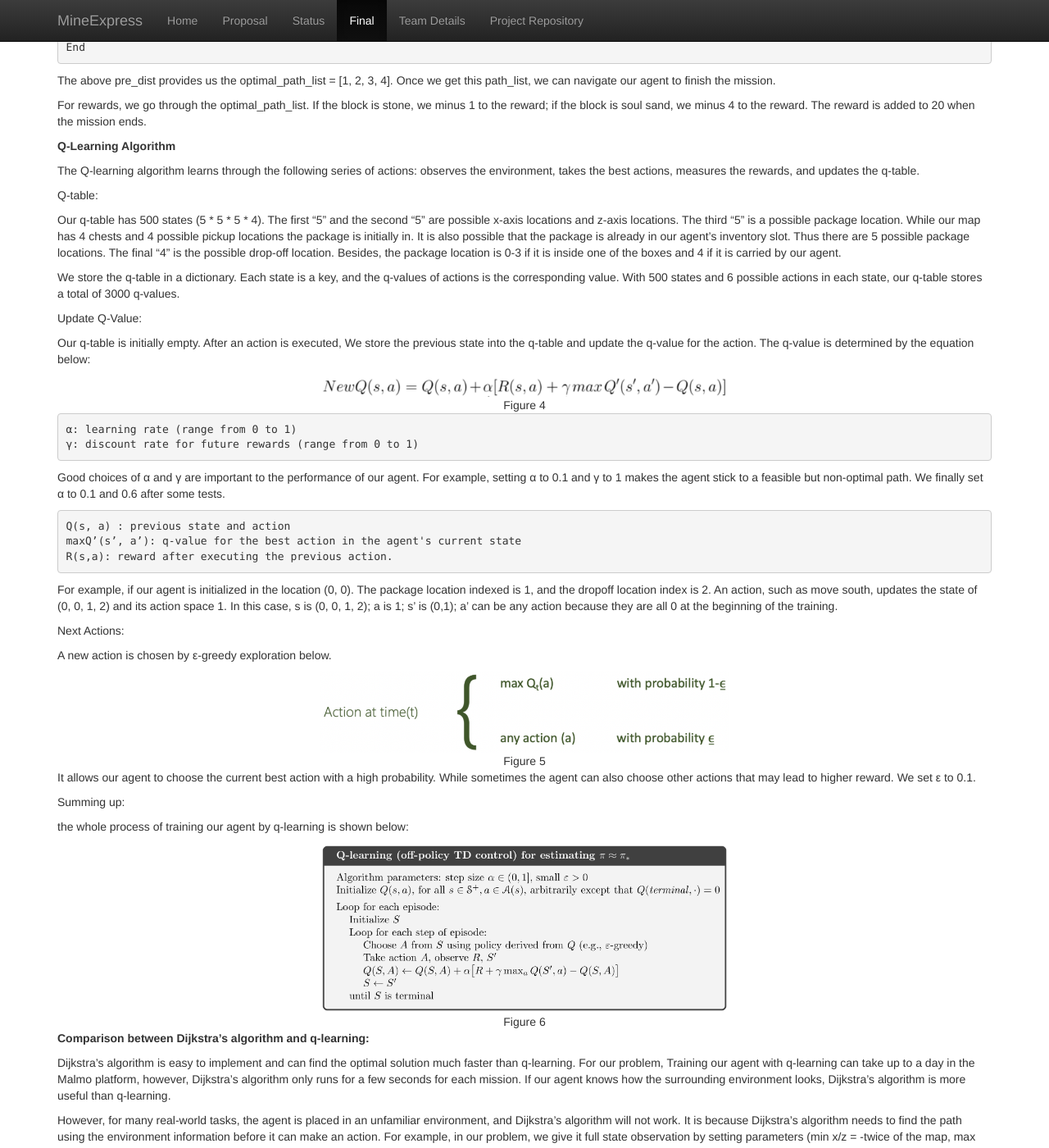
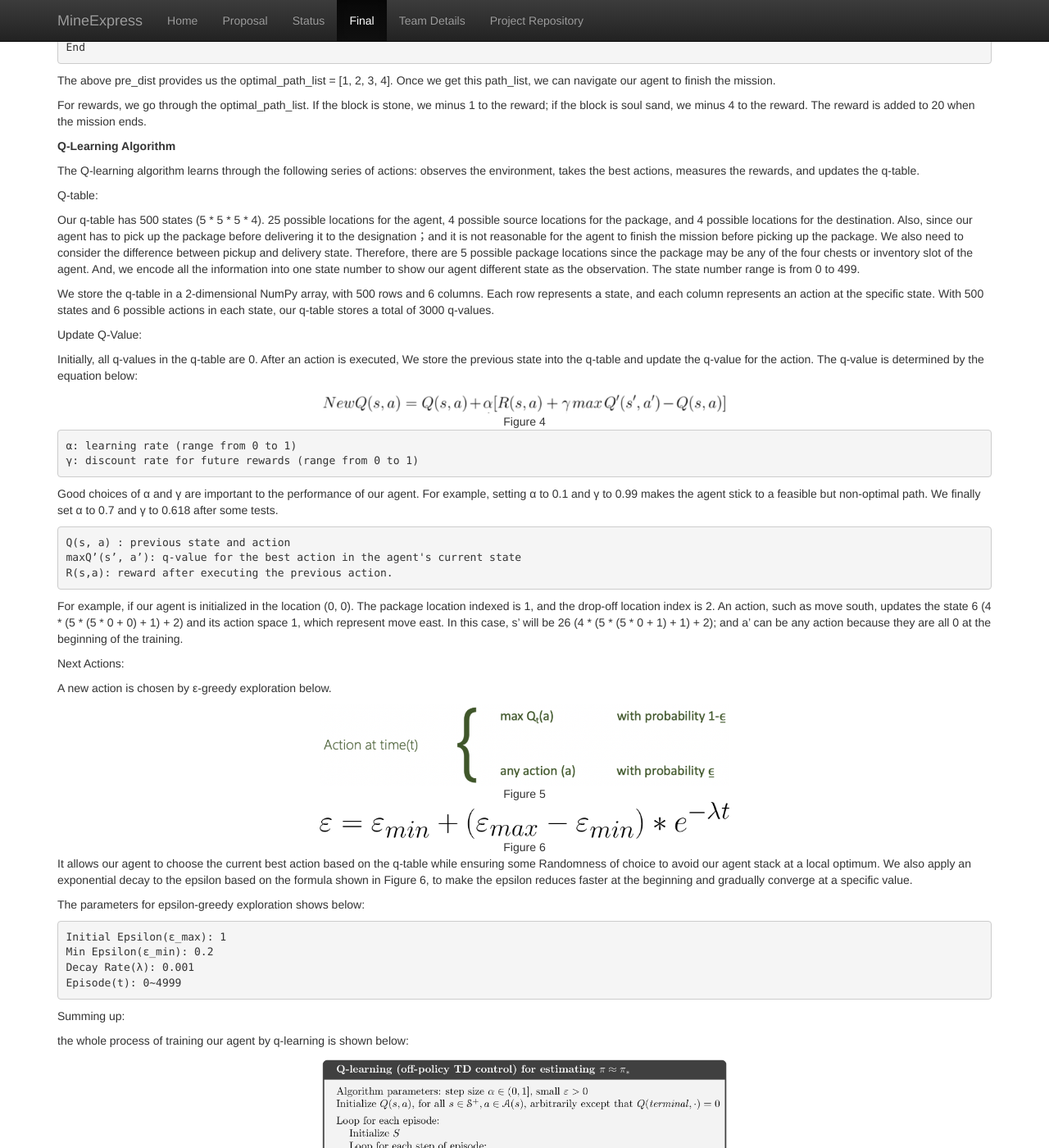
Before and after one commit to ETTOTW/Herobrine, a Jekyll site: the page built from docs/final.md, in a window 1280 px wide and 1400 px high, scrolled down 4359 px. Shown: the whole window at 82% size. Built offline with Jekyll 4.4.1, drawn with Linux system fonts in a browser that asks for light colours; some of the changed text lies outside the part shown.

Commit message:
Update Final

```diff
--- a/docs/final.md
+++ b/docs/final.md
@@ -79,7 +79,7 @@
 
 **Random Action**
 
-We use random actions to be the baseline of the q-learning algorithm. It simply chooses one of the 6 actions each state.
+We use random actions to be the baseline of the q-learning algorithm. It simply chooses one of the 6 actions at each state.
 
 **Dijkstra’s Algorithm**
 
@@ -146,13 +146,13 @@
 
 Q-table:
 
-Our q-table has 500 states (5 * 5 * 5 * 4). The first “5” and the second “5” are possible x-axis locations and z-axis locations. The third “5” is a possible package location. While our map has 4 chests and 4 possible pickup locations the package is initially in. It is also possible that the package is already in our agent’s inventory slot. Thus there are 5 possible package locations. The final “4” is the possible drop-off location. Besides, the package location is 0-3 if it is inside one of the boxes and 4 if it is carried by our agent.
+Our q-table has 500 states (5 * 5 * 5 * 4). 25 possible locations for the agent, 4 possible source locations for the package, and 4 possible locations for the destination. Also, since our agent has to pick up the package before delivering it to the designation；and it is not reasonable for the agent to finish the mission before picking up the package. We also need to consider the difference between pickup and delivery state. Therefore, there are 5 possible package locations since the package may be any of the four chests or inventory slot of the agent. And, we encode all the information into one state number to show our agent different state as the observation. The state number range is from 0 to 499.
 
-We store the q-table in a dictionary. Each state is a key, and the q-values of actions is the corresponding value. With 500 states and 6 possible actions in each state, our q-table stores a total of 3000 q-values.
+We store the q-table in a 2-dimensional NumPy array, with 500 rows and 6 columns. Each row represents a state, and each column represents an action at the specific state. With 500 states and 6 possible actions in each state, our q-table stores a total of 3000 q-values.
 
 Update Q-Value:
 
-Our q-table is initially empty. After an action is executed, We store the previous state into the q-table and update the q-value for the action. The q-value is determined by the equation below:
+Initially, all q-values in the q-table are 0. After an action is executed, We store the previous state into the q-table and update the q-value for the action. The q-value is determined by the equation below:
 
 
 
@@ -164,13 +164,13 @@
     α: learning rate (range from 0 to 1)
     γ: discount rate for future rewards (range from 0 to 1)
 
-Good choices of α and γ are important to the performance of our agent. For example, setting α to 0.1 and γ to 1 makes the agent stick to a feasible but non-optimal path. We finally set α to 0.1 and 0.6 after some tests.
+Good choices of α and γ are important to the performance of our agent. For example, setting α to 0.1 and γ to 0.99 makes the agent stick to a feasible but non-optimal path. We finally set α to 0.7 and γ to 0.618 after some tests.
 
     Q(s, a) : previous state and action
     maxQ’(s’, a’): q-value for the best action in the agent's current state
     R(s,a): reward after executing the previous action.
 
-For example, if our agent is initialized in the location (0, 0). The package location indexed is 1, and the dropoff location index is 2. An action, such as move south, updates the state of (0, 0, 1, 2) and its action space 1. In this case, s is (0, 0, 1, 2); a is 1; s’ is (0,1); a’ can be any action because they are all 0 at the beginning of the training.
+For example, if our agent is initialized in the location (0, 0). The package location indexed is 1, and the drop-off location index is 2. An action, such as move south, updates the state 6 (4 * (5 * (5 * 0 + 0) + 1) + 2) and its action space 1, which represent move east. In this case, s’ will be 26 (4 * (5 * (5 * 0 + 1) + 1) + 2); and a’ can be any action because they are all 0 at the beginning of the training.
 
 Next Actions:
 
@@ -182,20 +182,28 @@
     <div>Figure 5</div>
 </center>
 
+<center>
+    <img src="image/epsilon-greedy.png" width="500">
+    <div>Figure 6</div>
+</center>
 
-It allows our agent to choose the current best action with a high probability. While sometimes the agent can also choose other actions that may lead to higher reward. We set ε to 0.1.
+It allows our agent to choose the current best action based on the q-table while ensuring some Randomness of choice to avoid our agent stack at a local optimum. We also apply an exponential decay to the epsilon based on the formula shown in Figure 6, to make the epsilon reduces faster at the beginning and gradually converge at a specific value.
+
+The parameters for epsilon-greedy exploration shows below:
+
+    Initial Epsilon(ε_max): 1
+    Min Epsilon(ε_min): 0.2
+    Decay Rate(λ): 0.001
+    Episode(t): 0~4999
 
 Summing up:
 
 the whole process of training our agent by q-learning is shown below:
 
-
-
 <center>
     <img src="image/q-learning.png" width="500">
-    <div>Figure 6</div>
+    <div>Figure 7</div>
 </center>
-
 
 **Comparison between Dijkstra's algorithm and q-learning:**
 
```
Also changed, not shown: other parts of docs/final.md (+4 -6 lines), docs/image/epsilon-greedy.png (added).
